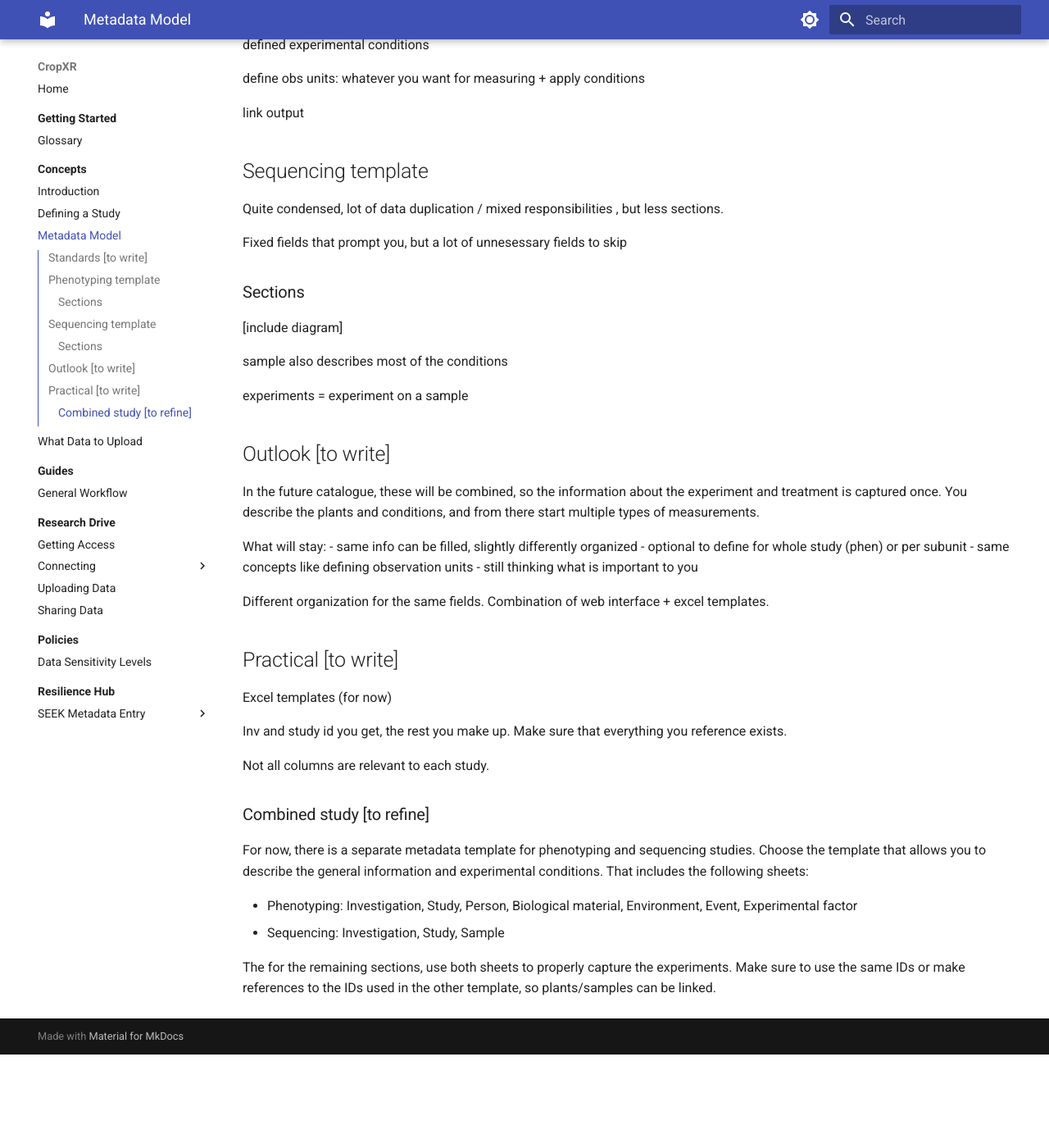
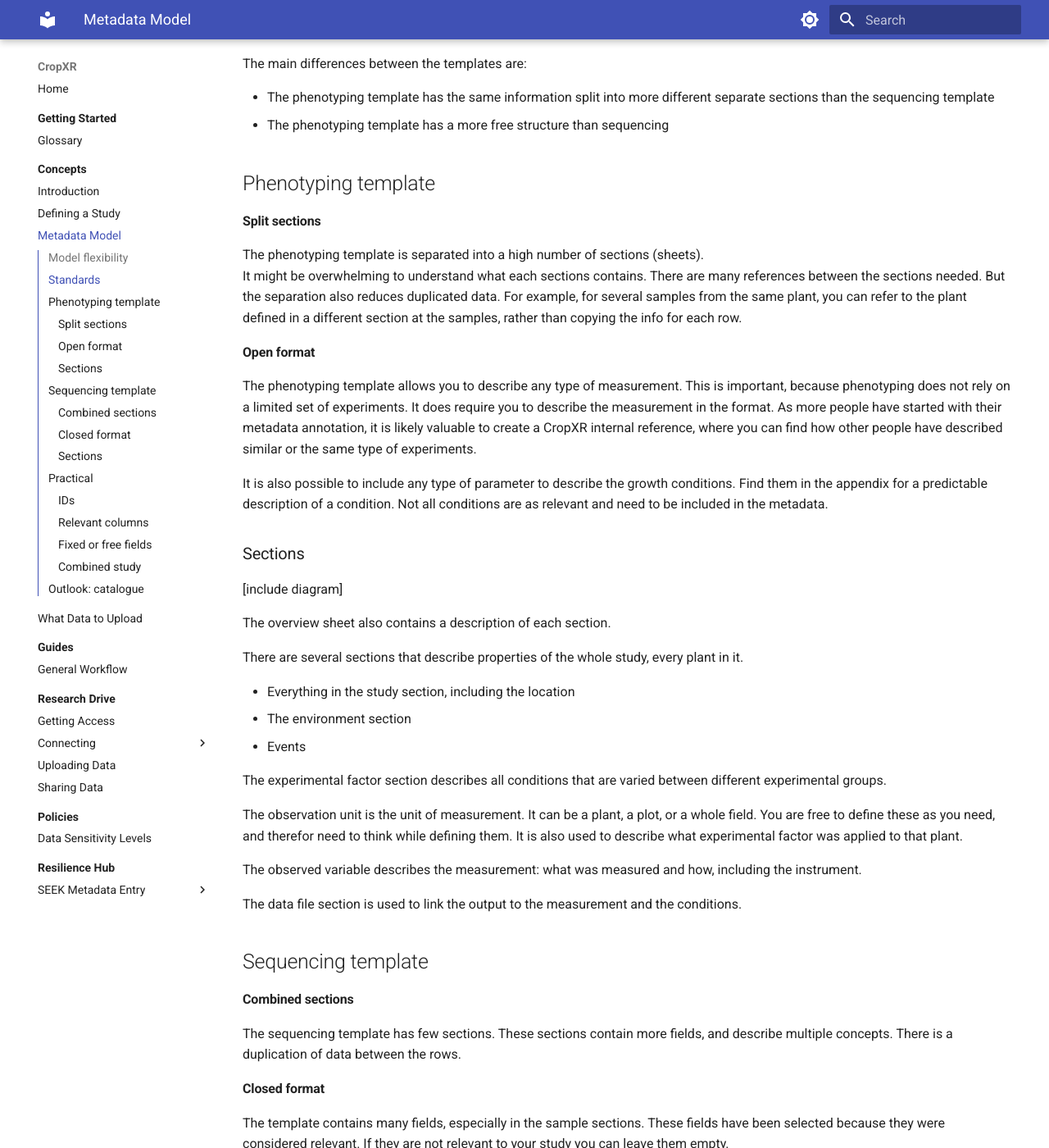
Before and after one commit to CropXR/documentation, an MkDocs documentation site: the page built from docs/concepts/metadata-model.md, in a window 1280 px wide and 1400 px high, scrolled down 1020 px. Shown: the whole window at 82% size. Built offline with MkDocs 1.6.1 and Material for MkDocs 9.7.7, drawn with Linux system fonts in a browser that asks for light colours; before the commit the page ends 2306 px from its top, so only the background shows below that; some of the changed text lies outside the part shown.

Commit message:
Template metadata model description improved, and warnings added for the catalogue

```diff
--- a/docs/concepts/metadata-model.md
+++ b/docs/concepts/metadata-model.md
@@ -1,6 +1,29 @@
 # Introduction Metadata Model
 
-## Standards  [to write]
+[WIP, will be refined]
+
+All the research produced in the CropXR consortium will be well annotated with metadata following the CropXR standards.
+
+The metadata annotation will have multiple uses:
+
+- Findability of your study, by other researchers in the consortium
+- Reusability of your data by other users in the consortium
+- Improvement of your own data annotation
+
+The responsibility to annotate the data lies with the researcher, with the help and tools provided by DataXR.
+
+
+#### Model flexibility
+A standardized metadata format ensures that the metadata has a predictable structure.
+There are however many different types of studies in the consortium, with different metadata that is important.
+To fit all different studies in the same format there is a certain flexibility in the model.
+This puts some responsibility on the researcher for how to use this format and to really understand the model.
+These documents should provide the information needed to make those choices.
+For the first time entering metadata, plan sufficient time to understand the model.
+If you are stuck at any point, things are unclear, or you need help, please reach out to the DataXR team at data@cropxr.org
+
+
+## Standards
 
 The CropXR metadata model is made up from a combination of established standards for metadata on plant research:
 
@@ -10,7 +33,6 @@ The CropXR metadata model is made up from a combination of established standards
 These two models describe in a standardized way, the setup of a study, the experimental conditions,
 the types of measurements performed and how the output data can be related to that, up to sample level.
 This detailed standardized description facilitates that the findability and reusability of the data.
-
 
 There is a lot of overlap between the phenotyping and sequencing metadata:
 they both provide general information about the goal of the study, the plant material, the growth conditions and the treatment.
@@ -25,67 +47,93 @@ The main differences between the templates are:
 
 
 ## Phenotyping template
-Well separated into sections.
-Overwheling at first, many references needed, but in the end less duplicated info.
-All samples from the same plant can refer to it, rather than copying the info for each row.
 
-Any type of measurement, but you have to describe it
+#### Split sections
+The phenotyping template is separated into a high number of sections (sheets).
+It might be overwhelming to understand what each sections contains.
+There are many references between the sections needed.
+But the separation also reduces duplicated data.
+For example, for several samples from the same plant,
+you can refer to the plant defined in a different section at the samples, rather than copying the info for each row.
 
-Add any important parameter (env, etc), you need to think which ones to include
+#### Open format
+The phenotyping template allows you to describe any type of measurement.
+This is important, because phenotyping does not rely on a limited set of experiments.
+It does require you to describe the measurement in the format.
+As more people have started with their metadata annotation, it is likely valuable to create a CropXR internal reference,
+where you can find how other people have described similar or the same type of experiments.
+
+It is also possible to include any type of parameter to describe the growth conditions.
+Find them in the appendix for a predictable description of a condition.
+Not all conditions are as relevant and need to be included in the metadata.
 
 ### Sections
 [include diagram]
 
-things that are true for whole study
-- location
-- environment
-- events
+The overview sheet also contains a description of each section.
 
-defined experimental conditions
+There are several sections that describe properties of the whole study, every plant in it.
 
-define obs units: whatever you want for measuring + apply conditions
+- Everything in the study section, including the location
+- The environment section
+- Events
 
-link output
+The experimental factor section describes all conditions that are varied between different experimental groups.
 
+The observation unit is the unit of measurement. It can be a plant, a plot, or a whole field.
+You are free to define these as you need, and therefor need to think while defining them.
+It is also used to describe what experimental factor was applied to that plant.
+
+The observed variable describes the measurement: what was measured and how, including the instrument.
+
+The data file section is used to link the output to the measurement and the conditions.
 
 ## Sequencing template
-Quite condensed, lot of data duplication / mixed responsibilities , but less sections.
 
-Fixed fields that prompt you, but a lot of unnesessary fields to skip
+#### Combined sections
+The sequencing template has few sections.
+These sections contain more fields, and describe multiple concepts.
+There is a duplication of data between the rows.
+
+#### Closed format
+The template contains many fields, especially in the sample sections.
+These fields have been selected because they were considered relevant.
+If they are not relevant to your study you can leave them empty.
 
 ### Sections
 [include diagram]
 
-sample also describes most of the conditions
-
-experiments = experiment on a sample
+The sample section describes the plant, the growth conditions, the treatment and the sampling.
+The experiment section describes assays performed on a sample.
 
 
-## Outlook  [to write]
+## Practical
+Each study gets one filled in metadata template (with the exception of combined studies, which get two).
 
-In the future catalogue, these will be combined, so the information about the experiment and treatment is captured once.
-You describe the plants and conditions, and from there start multiple types of measurements.
+#### IDs
+At registration you receive an investigation id and study id from CropXR. These should be used in the template.
 
-What will stay:
-- same info can be filled, slightly differently organized
-- optional to define for whole study (phen) or per subunit
-- same concepts like defining observation units
-- still thinking what is important to you
+In other sections of the sheets there are ids needed. You need to provide these yourself. They need to be unique within the study so they can be referenced.
+If you in one section refer to an id, make sure it is defined.
+For example, in the data file section you link a sample to the data file, you need to make sure that that sample id was defined in the sample section.
 
-Different organization for the same fields.
-Combination of web interface + excel templates.
+#### Relevant columns
+Not all columns are relevant to each study.
+
+#### Fixed or free fields
+Each field contains a description of the type. There are a few special cases explained below:
+-	field format: ‘free text, see appendix’ + appendix type: ‘example’ -> not fixed, but useful examples can be found in the appendix.
+    If you have useful fields that we can add to make the lives of others more easy, you can suggest additional examples for us to add.
+-	field format: ‘ + appendix type: ‘pre-defined list’ -> you need to choose one of the values from the appendix.
+    If you really think you need a value that is not here, you can contact DataXR and we can discuss, but this is not very likely.
+-	field format: ‘ontology with examples’ -> find a relevant term in the listed ontologies.
+    If there is no term for your situation, and you think we should define a term for CropXR you can again contact us. Many fields offer a free text field next to the ontology field. The ontology is an unambiguous way to describe the field value. If no predefined description fits, I think a free text entry should be sufficient.
+
+The appendices contain lists.
+The appendices are not to be filled, they are a reference and help to fill the fields of the main section.
 
 
-## Practical [to write]
-Excel templates (for now)
-
-Inv and study id you get, the rest you make up.
-Make sure that everything you reference exists.
-
-Not all columns are relevant to each study.
-
-
-### Combined study  [to refine]
+#### Combined study
 For now, there is a separate metadata template for phenotyping and sequencing studies.
 Choose the template that allows you to describe the general information and experimental conditions.
 That includes the following sheets:
@@ -95,3 +143,27 @@ That includes the following sheets:
 
 The for the remaining sections, use both sheets to properly capture the experiments.
 Make sure to use the same IDs or make references to the IDs used in the other template, so plants/samples can be linked.
+
+
+## Outlook: catalogue
+
+The metadata is currently collected in Excel templates.
+The metadata that is collected in these templates, will be imported into a catalogue.
+In this catalogue people of the consortium can find studies, view and download the metadata en view the associated data.
+In the catalogue, the data producing researchers will also be able to manage who can view their study.
+It will be made available to you as soon as possible.
+
+[insert screenshot of catalogue with example studies]
+
+In the future catalogue, the phenotyping and sequencing templates will be combined,
+so the information about the experiment and treatment is captured once.
+You describe the plants and conditions, and from there start multiple types of measurements.
+It will also be possible to describe the lineage of derived data files.
+
+What will stay:
+- the same information can be captured, somewhat differently organized
+- the same concepts and decisions are needed, like the definition of observation units
+- there is still decisions required from the researcher how to best capture what is important to your study
+- sequencing many suggested fields (additional fields can still be added as needed)
+
+All data filled in the current metadata templates will be ingested into the catalogue. No effort by the users will be lost.
```
Also changed, not shown: docs/resilience-hub/seek/full-guide.md (+2 -2 lines), docs/resilience-hub/seek/index.md (+2 -0 lines), docs/resilience-hub/seek/reference.md (+2 -0 lines), docs/resilience-hub/seek/short-guide.md (+3 -0 lines).
